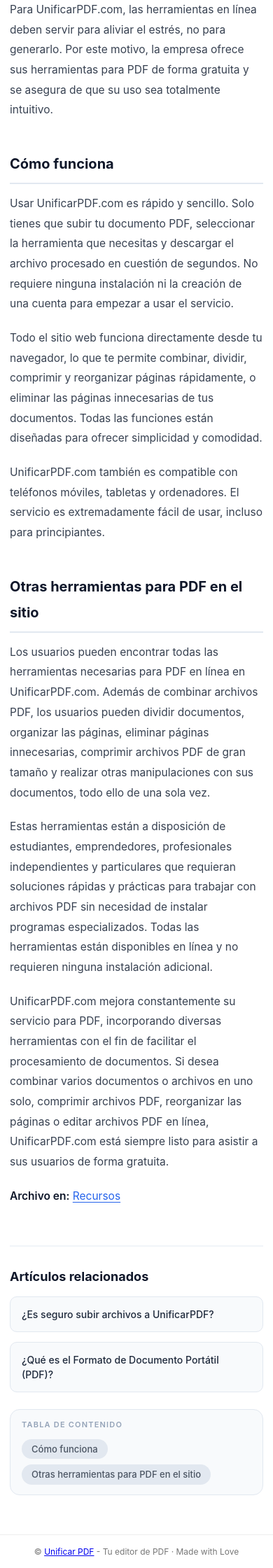
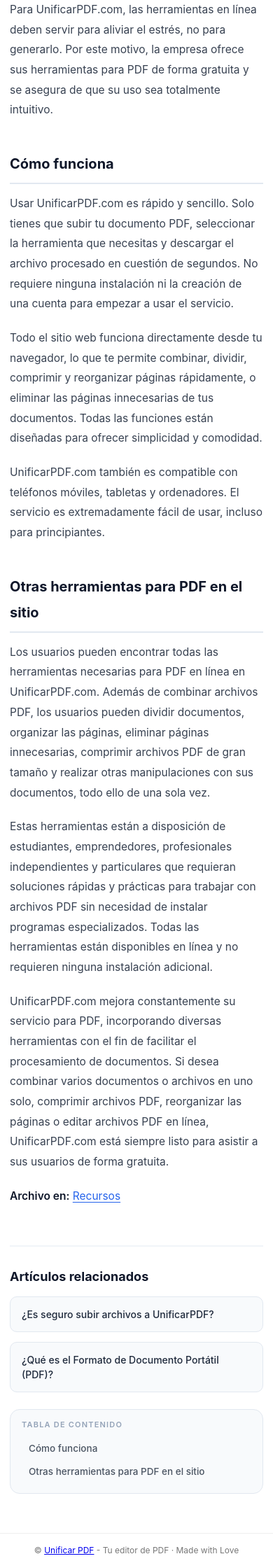
Before and after one commit to rforrupesh/pdf, a Jekyll site: the page built from _posts/2026-04-28-por-que-unificarpdf-es-gratuito.md, in a window 390 px wide. Shown: the part 1294-3534 px from the top of the page at 70% size. Built offline with Jekyll 4.4.1, drawn with Linux system fonts in a browser that asks for light colours.

Commit message:
Update style.css

```diff
--- a/assets/css/style.css
+++ b/assets/css/style.css
@@ -535,38 +535,98 @@
   .post-main       { order: 2; grid-column: 1; }
   .post-sidebar    { order: 3; grid-column: 1; position: static; }
 
-  /* TOC becomes pill strip */
-  #toc {
-    display: flex;
-    flex-wrap: wrap;
-    gap: 8px;
+
+
+
+  .toc-box {
+  background: #f8fafc;
+  padding: 20px 22px;
+  border-radius: 14px;
+  border: 1px solid #e2e8f0;
 }
 
-  #toc li { margin: 0; }
+.toc-box h4 {
+  margin: 0 0 12px;
+  font-size: 11px;
+  text-transform: uppercase;
+  letter-spacing: 1.2px;
+  color: #94a3b8;
+  font-weight: 600;
+}
+
+#toc {
+  list-style: none;
+  padding: 0;
+  margin: 0;
+  max-height: 420px;
+  overflow-y: auto;
+  scrollbar-width: thin;
+  scrollbar-color: #cbd5e1 transparent;
+}
+
+#toc::-webkit-scrollbar {
+  width: 3px;
+}
+
+#toc::-webkit-scrollbar-track {
+  background: transparent;
+}
+
+#toc::-webkit-scrollbar-thumb {
+  background: #cbd5e1;
+  border-radius: 99px;
+}
+
+#toc li {
+  margin-bottom: 1px;
+}
 
 #toc a {
-    background: #e2e8f0;
-    border-radius: 20px;
-    padding: 5px 14px;
-    font-size: 13px;
-    white-space: nowrap;
+  display: block;
+  padding: 6px 10px;
+  border-radius: 6px;
+  font-size: 13.5px;
+  color: #4b5563;
+  text-decoration: none;
+  line-height: 1.45;
+  transition: color 0.15s, background 0.15s, padding-left 0.15s;
 }
 
-  #toc a:hover,
-  #toc a.active {
-    background: #dbeafe;
+#toc a:hover {
   color: #2563eb;
+  background: #eff6ff;
   padding-left: 14px;
 }
 
-  /* Hide h3 arrow on mobile pills */
-  .toc-h3 > a::before {
-    content: "";
+#toc a.active {
+  color: #2563eb;
+  font-weight: 600;
+  background: #eff6ff;
+  padding-left: 14px;
+}
+
+.toc-h2 > a {
+  font-weight: 500;
+  color: #374151;
 }
 
 .toc-h3 > a {
-    padding-left: 14px;
+  padding-left: 18px;
+  font-size: 13px;
+  color: #6b7280;
 }
+
+.toc-h3 > a:hover,
+.toc-h3 > a.active {
+  padding-left: 22px;
+}
+
+.toc-h3 > a::before {
+  content: "↳ ";
+  color: #cbd5e1;
+  font-size: 11px;
+}
+
 }
 
 @media (max-width: 600px) {
```
Lines whose indentation alone changed are shown as unchanged.
